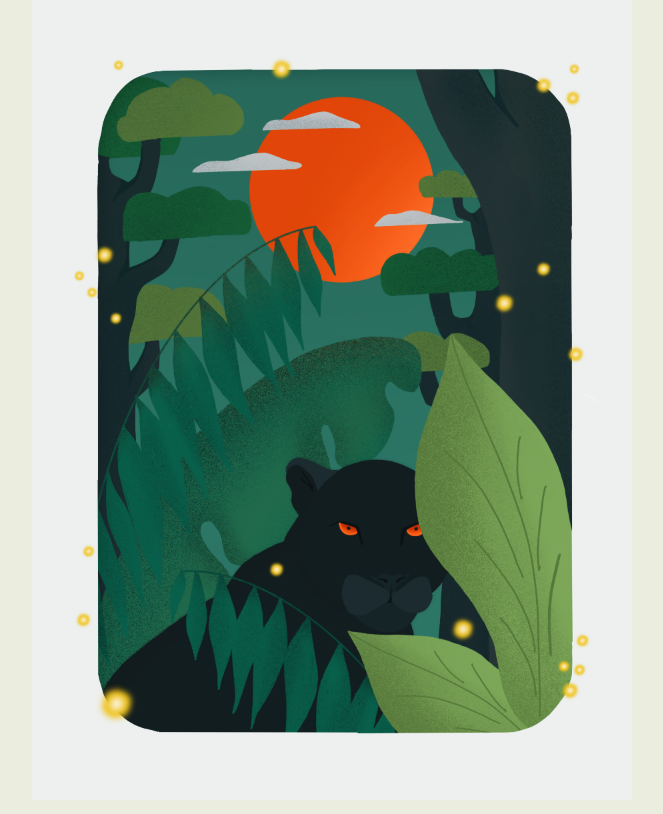
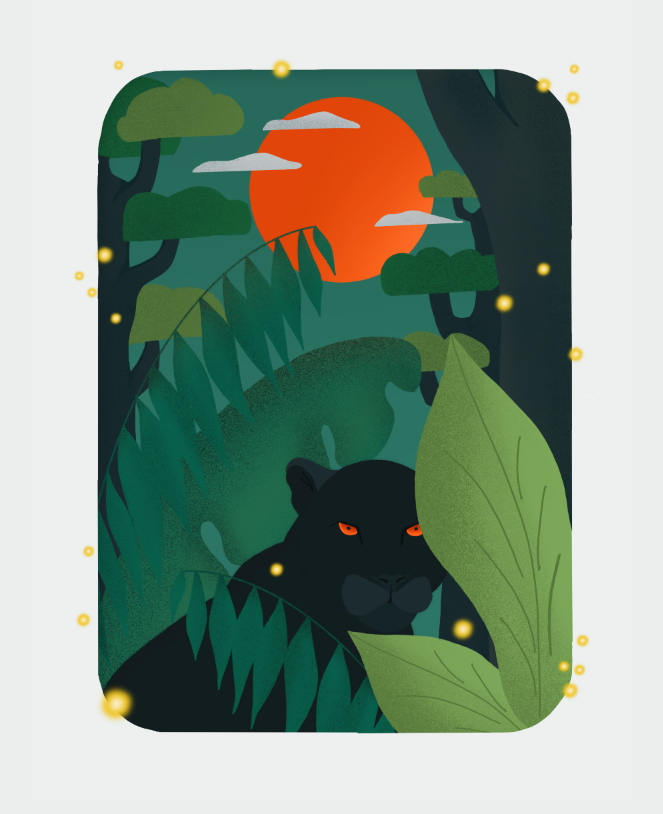
Before and after one commit to H-R-Design/Red-Moon-Parallax, a plain HTML site: page index.html in a window 1280 px wide. Shown: the whole page, without its empty margins (308-971 px from the left). Drawn offline with Linux system fonts and the light colour scheme; animation ran at ten frames a second.

Commit message:
Update styles.css

```diff
--- a/styles.css
+++ b/styles.css
@@ -3,7 +3,7 @@ body {
 	box-sizing: border-box;
 	margin: 0;
 	height: 100%;
-	background: #ebeede;
+	background: #ebeeed;
 	display: flex;
 	justify-content: center;
 	align-items: center;
```
